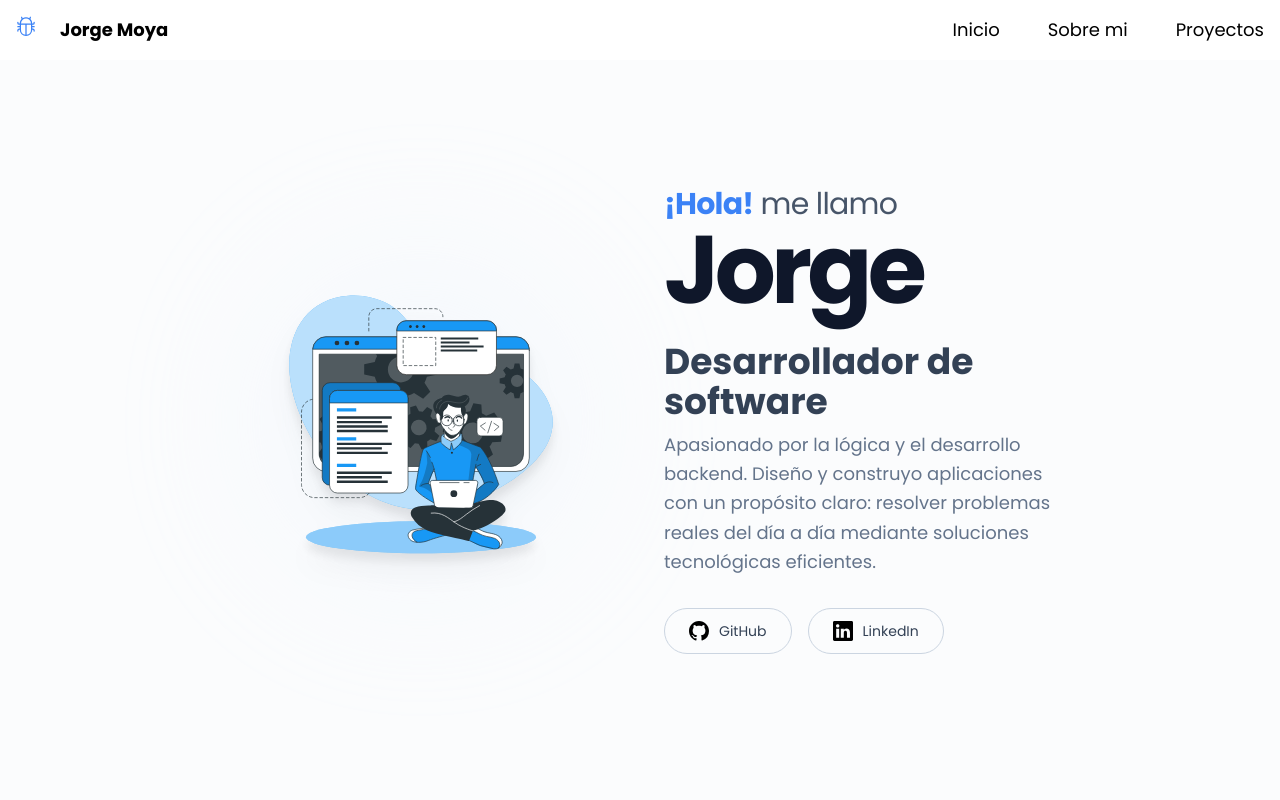
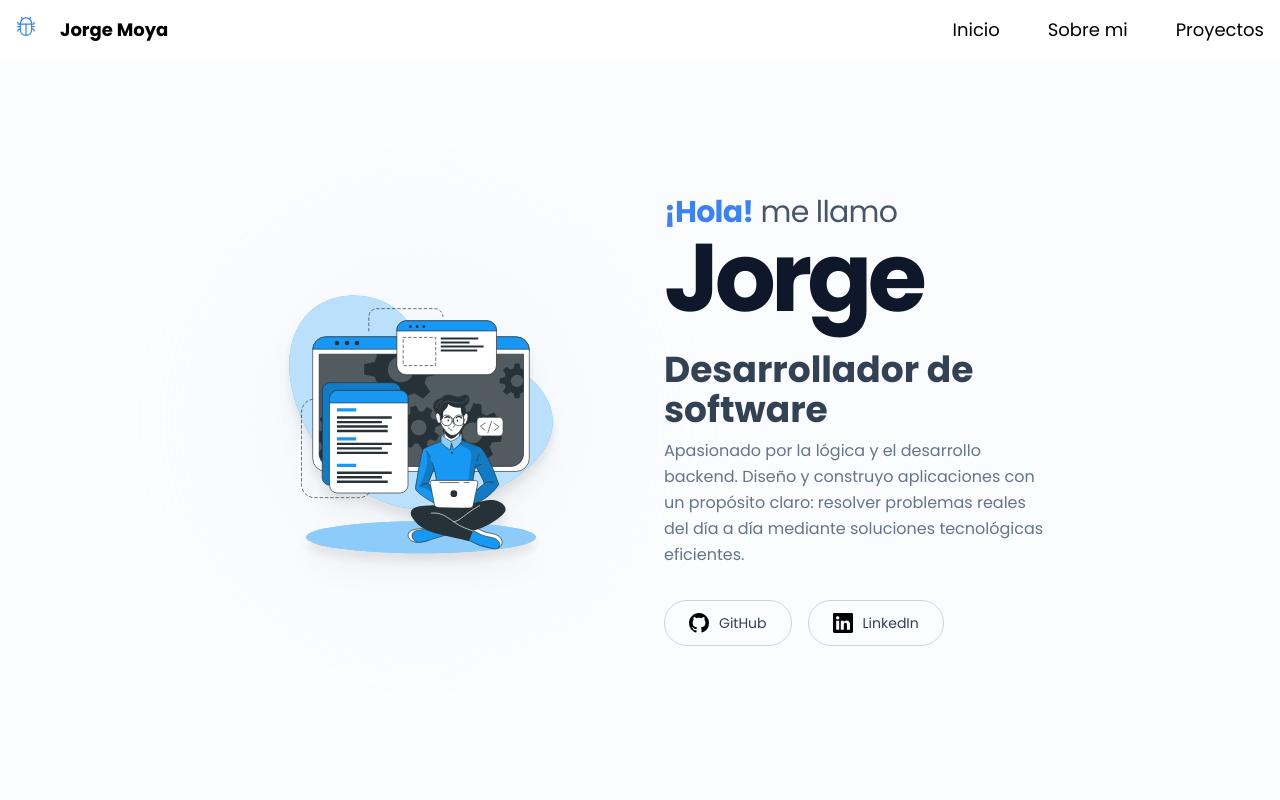
Before and after one commit to jrge-dev/inicio, a React (Vite) app: page / in a window 1280 px wide. Shown: the top 800 px of the page. Built offline with nearby package versions, Linux system fonts and the light colour scheme.

Commit message:
Update text size

```diff
--- a/src/layouts/Home.layout.jsx
+++ b/src/layouts/Home.layout.jsx
@@ -35,7 +35,7 @@ function Home() {
                 Desarrollador de software
               </h3>
             </span>
-            <p className="text-slate-500 text-lg mt-4 max-w-md dark:text-slate-50 mx-auto lg:mx-0 leading-relaxed">
+            <p className="text-slate-500 mt-4 max-w-md dark:text-slate-50 mx-auto lg:mx-0 leading-relaxed">
               Apasionado por la lógica y el desarrollo backend. Diseño y
               construyo aplicaciones con un propósito claro: resolver problemas
               reales del día a día mediante soluciones tecnológicas eficientes.
```
